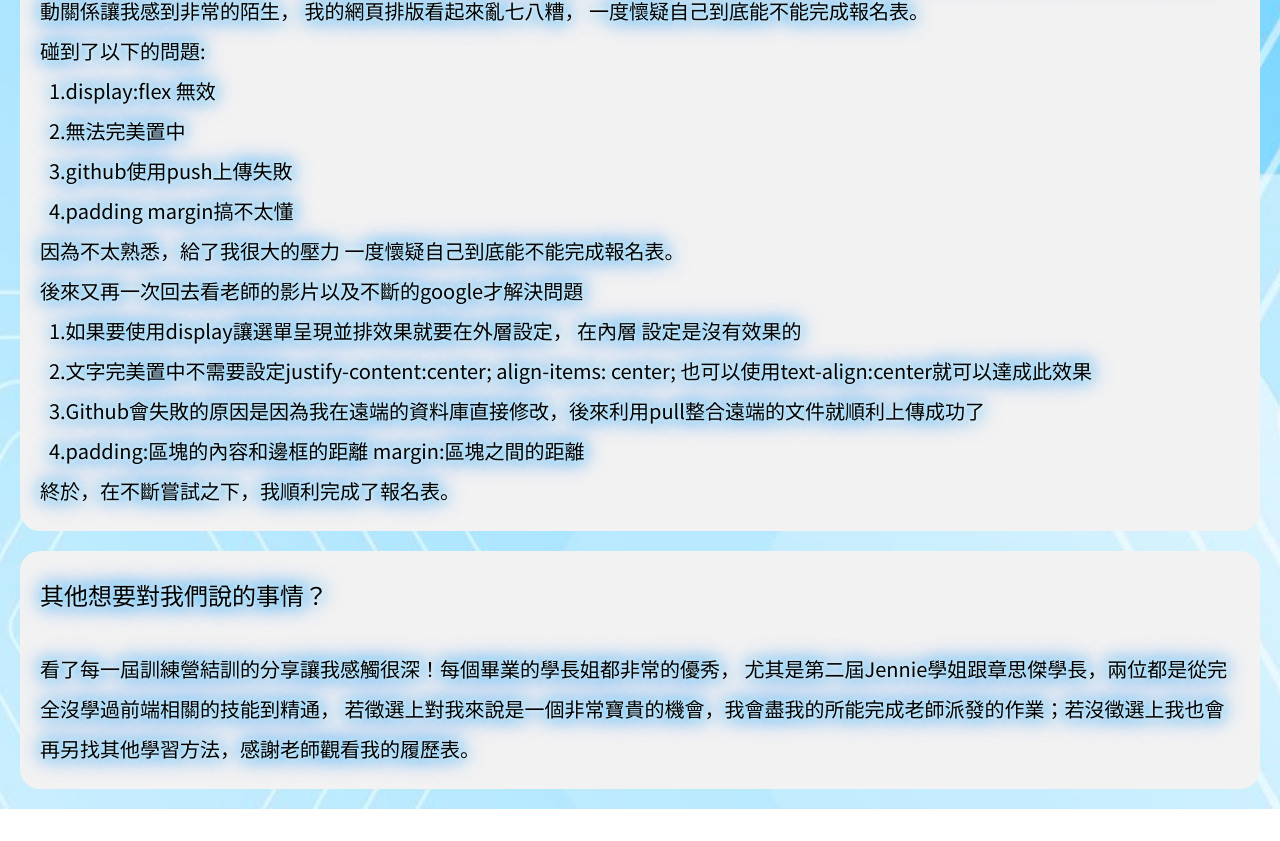
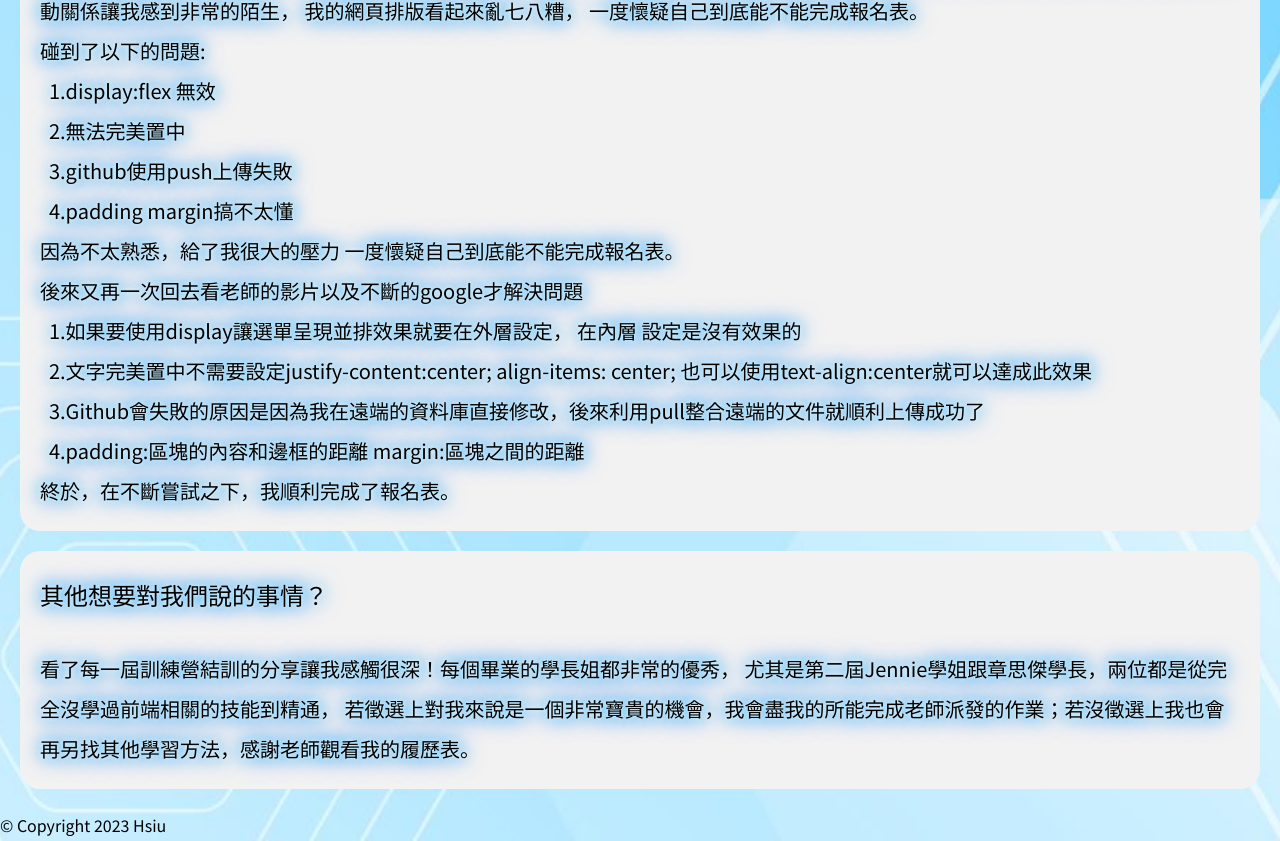
Before and after one commit to Hsiu2023/Wehelp_Application, a plain HTML site: page index.html in a window 1280 px wide. Shown: the part 1982-2823 px from the top of the page. Before the commit the page ends 2791 px from the top, so only its background shows below. Drawn offline with Linux system fonts and the light colour scheme.

Commit message:
Update index.html

```diff
--- a/index.html
+++ b/index.html
@@ -101,5 +101,6 @@
                     </p>
             </div>
     </main>
+    <footer> © Copyright 2023 Hsiu </footer>
 </body>
 </html>
```
